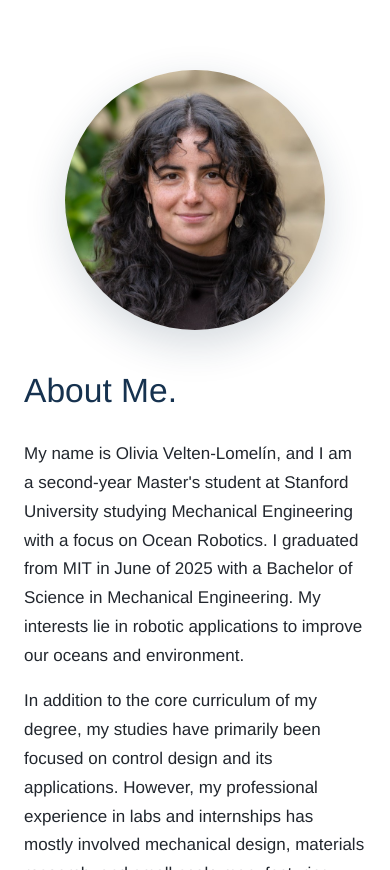
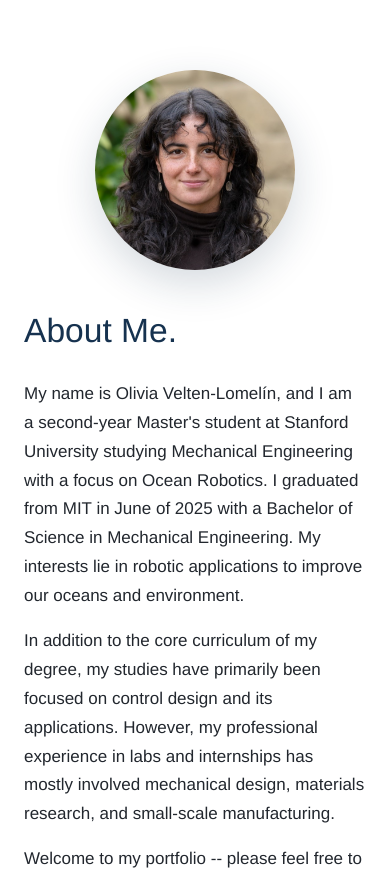
Before and after one commit to oliviaveltenlomelin/oliviaveltenlomelin.github.io, a plain HTML site: page index.html in a window 390 px wide. Shown: the part 846-1716 px from the top of the page. Drawn offline with Linux system fonts and the light colour scheme.

Commit message:
Smaller headshot circle
Co-Authored-By: Claude Fable 5 <noreply@anthropic.com>

```diff
--- a/styles.css
+++ b/styles.css
@@ -181,7 +181,7 @@ button, input, select, textarea { font-family: var(--font); }
 
 .about .headshot-wrap {
   width: 100%;
-  max-width: 360px;
+  max-width: 280px;
   aspect-ratio: 1 / 1;
   border-radius: 50%;
   overflow: hidden;
@@ -430,7 +430,7 @@ footer {
 /* ---------- Responsive ---------- */
 @media (max-width: 760px) {
   .about { grid-template-columns: 1fr; gap: 2rem; }
-  .about .headshot-wrap { order: -1; max-width: 260px; }
+  .about .headshot-wrap { order: -1; max-width: 200px; }
   .contact { grid-template-columns: 1fr; gap: 1.6rem; }
   .project .gallery img { height: 160px; }
   .project .gallery video { height: 160px; }
```
